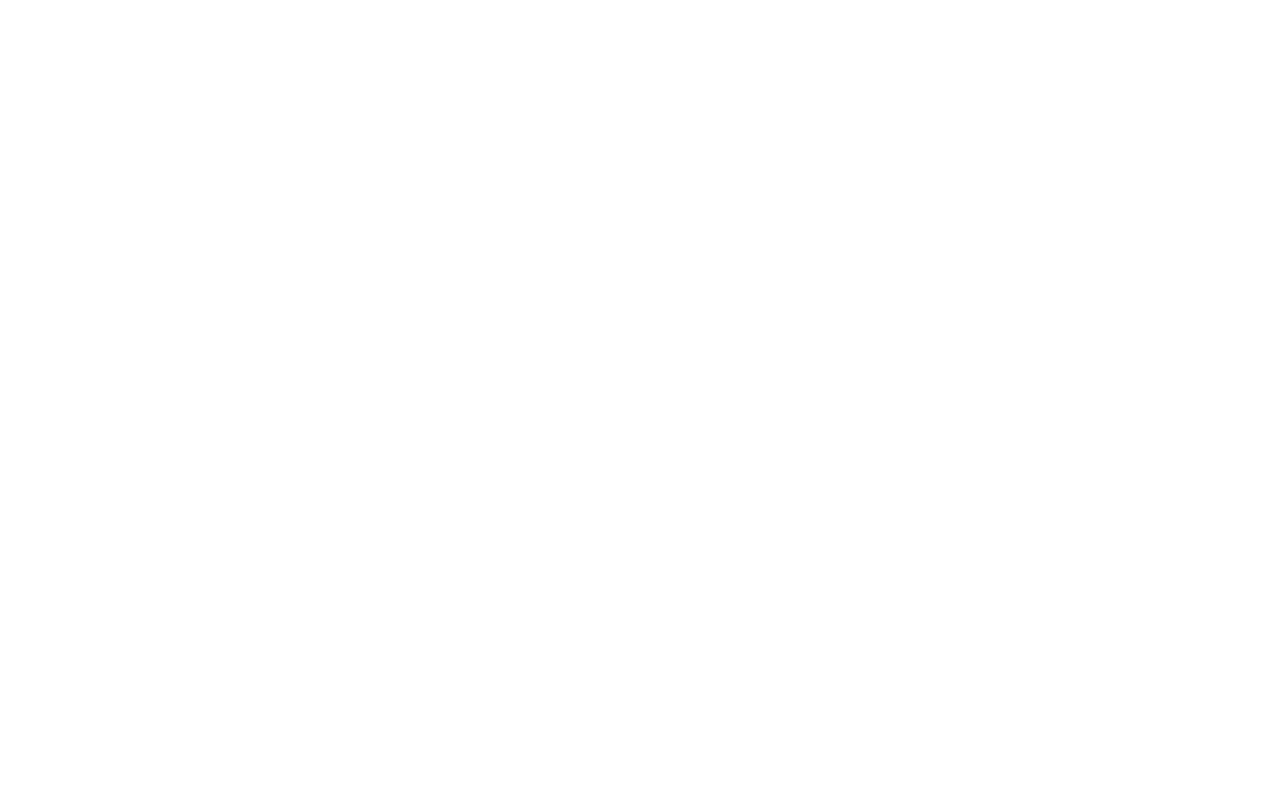
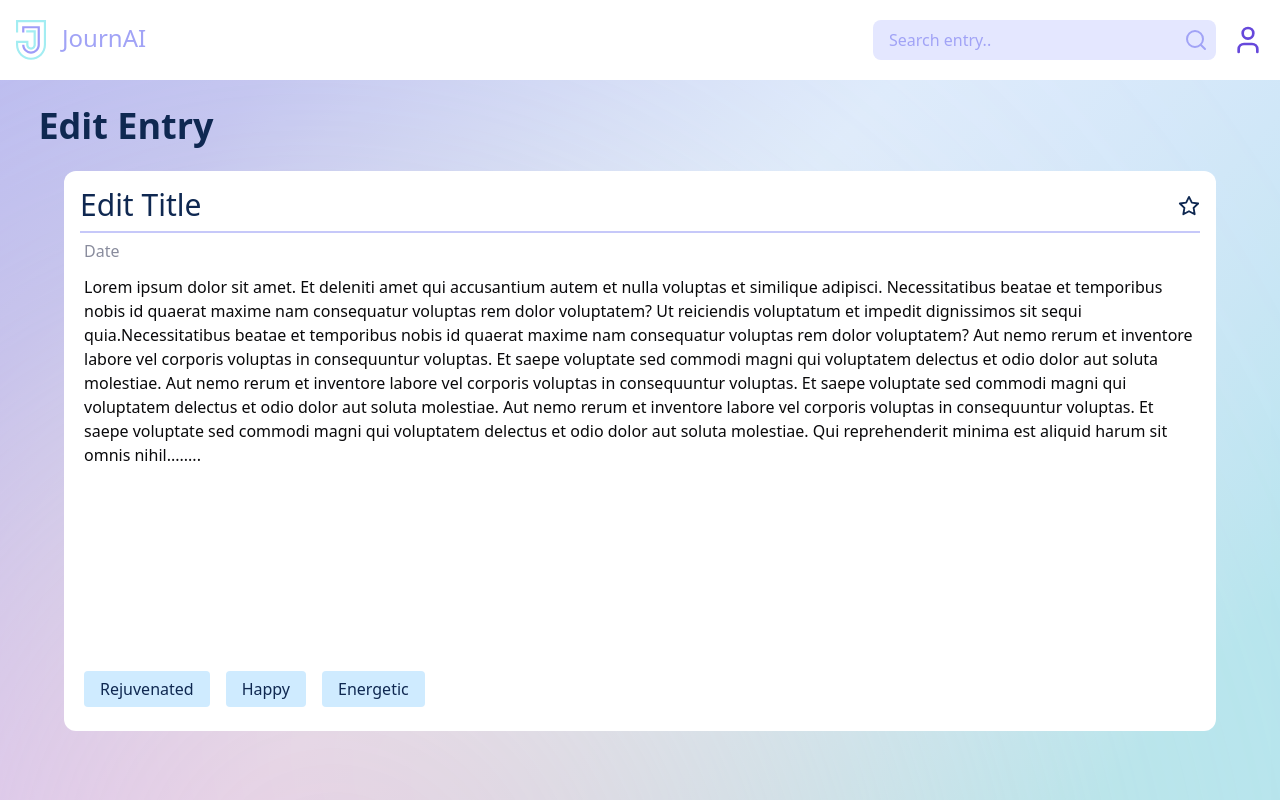
Before and after one commit to saanvi-iyer/journAI, a React app in the folder journAI/: page /edit in a window 1280 px wide. Before the commit this address had no page. Built offline with nearby package versions, Linux system fonts and the light colour scheme; the HTML template or start-up script is replaced by a standard one.

Commit message:
feat: Create and Edit pages

```diff
--- a/journAI/src/App.jsx
+++ b/journAI/src/App.jsx
@@ -9,6 +9,8 @@
 import  Login  from "./pages/Login"
 import  Signup  from "./pages/Signup"
 import Home from "./pages/Home"
+import Create from "./pages/Create"
+import Edit from "./pages/Edit"
 
 const App = () => {
   return (
@@ -19,6 +21,8 @@
           <Route exact path='/login' element={<Login/>} />
           <Route exact path='/signup' element={<Signup/>} />
           <Route exact path='/home' element={<Home/>} />
+          <Route exact path='/create' element={<Create/>}/>
+          <Route exact path='/edit' element={<Edit/>}/>
         </Routes>
       </Router>
     </>
--- a/journAI/src/components/Entry.jsx
+++ b/journAI/src/components/Entry.jsx
@@ -1,4 +1,5 @@
 import React from "react";
+import { useNavigate } from "react-router-dom";
 import { Expand } from "lucide-react";
 import { Star } from "lucide-react";
 import { useState } from "react";
@@ -7,15 +8,19 @@
 
 const Entry = () => {
   const [selected, setSelected] = useState(false);
+  const navigate = useNavigate();
+  function Edit() {
+    navigate("/edit");
+  }
   const toggleSelected = () => {
     setSelected(!selected);
   };
   return (
-    <div className="flex h-[70vh] w-[70vw] flex-col overflow-auto rounded-xl bg-white p-4">
+    <div className="flex h-[70vh] w-[68vw] flex-col overflow-auto rounded-xl bg-white p-4">
       <div className="flex items-center justify-between">
         <span className="mb-0.5 text-3xl text-deep-blue">Title</span>
         <div className="flex gap-x-4">
-          <Pencil className="w-[20px] " color="#0F2851" />
+          <Pencil onClick={Edit} className="w-[20px] " color="#0F2851" />
           <Expand className="w-[20px]" color="#0F2851" />
           <Star
             onClick={toggleSelected}
@@ -23,7 +28,7 @@
             className=" w-[22px] hover:cursor-pointer hover:fill-[#F2D382] active:scale-95"
             color="#0F2851"
           />
-          <Trash2 className="w-[20px] -ml-1" color="#FF4747"/>
+          <Trash2 className="-ml-1 w-[20px]" color="#FF4747" />
         </div>
       </div>
       <div className="my-1.5 h-0.5 w-full overflow-auto bg-violet/60" />
@@ -45,7 +50,7 @@
         et odio dolor aut soluta molestiae. Qui reprehenderit minima est aliquid
         harum sit omnis nihil........
       </p>
-      <div className="mb-2 mt-auto flex justify-start gap-x-4 ml-1">
+      <div className="mb-2 ml-1 mt-auto flex justify-start gap-x-4">
         <div className="bg-light-blue rounded px-4 py-1.5 font-medium">
           <p className="text-deep-blue">Rejuvenated</p>
         </div>
--- a/journAI/src/components/Navbar.jsx
+++ b/journAI/src/components/Navbar.jsx
@@ -11,15 +11,19 @@
         <p className="pb-1 pl-4 text-2xl text-violet">JournAI</p>
       </div>
       <div className="flex items-center justify-center">
-        <div className="relative">
+        <div className="relative ">
           <input
             type="text"
-            className="flex pr-10 h-10 w-full items-center justify-center gap-x-32 rounded-lg bg-violet px-4 focus:border-purple-plum focus:bg-lilac-petals focus:text-purple-plum focus:outline-none "
-            placeholder="Search entry..."
+            className="flex h-10 w-full items-center justify-center gap-x-32 rounded-lg bg-lilac-petals px-4 pr-24 placeholder:text-violet  focus:bg-white focus:text-purple-plum  focus:outline-violet "
+            placeholder="Search entry.."
           />
-          <Search className="absolute right-2 top-1/2 -translate-y-1/2" color="#ffffff" />
+          <Search
+            className="absolute right-2 top-1/2 -translate-y-1/2"
+            color="#A1A3F6"
+
+          />
         </div>
-        <User className="mx-4 h-10 w-auto" color="#D0D1FF" />
+        <User className="mx-4 h-8 w-auto" color="#6648DB" />
       </div>
     </div>
   );
--- a/journAI/src/components/ui/calendar.jsx
+++ b/journAI/src/components/ui/calendar.jsx
@@ -16,7 +16,7 @@
       showOutsideDays={showOutsideDays}
       className={cn("p-3", className)}
       classNames={{
-        months: "flex flex-col sm:flex-row space-y-2 sm:space-x-4 sm:space-y-0",
+        months: "flex flex-col sm:flex-row space-y-2 sm:space-x-4 sm:space-y-0 ",
         month: "space-y-2",
         caption: "flex justify-center pt-1 relative items-center",
         caption_label: "text-sm font-medium",
@@ -27,7 +27,7 @@
         ),
         nav_button_previous: "absolute left-1",
         nav_button_next: "absolute right-1",
-        table: "w-full border-collapse space-y-1",
+        table: "w-full border-collapse space-y-1 ",
         head_row: "flex",
         head_cell:
           "text-muted-foreground rounded-md w-9 font-normal text-[0.8rem]",
--- a/journAI/src/index.css
+++ b/journAI/src/index.css
@@ -79,12 +79,12 @@
     background-size: cover;
   }
   ::-webkit-scrollbar {
-    width: 6px;
+    width: 4px;
     height: 6px;
   }
 
   ::-webkit-scrollbar-thumb {
-    background-color: #ffc680;
+    background-color: #D0D1FF;
     border-radius: 6px;
   }
 
--- /dev/null
+++ b/journAI/src/pages/Create.jsx
@@ -0,0 +1,64 @@
+import React from "react";
+import Navbar from "../components/Navbar";
+import { useState } from "react";
+import { Star } from "lucide-react";
+
+const Create = () => {
+  const [selected, setSelected] = useState(false);
+  const toggleSelected = () => {
+    setSelected(!selected);
+  };
+  return (
+    <div className="background max-w-screen flex min-h-screen flex-col ">
+      <Navbar />
+      <div className="mt-[10vh] px-[3%]  py-[2%]">
+        <p className="text-4xl font-semibold text-deep-blue">Create Entry</p>
+      </div>
+      <div className="mx-auto flex h-[70vh] w-[90vw] flex-col overflow-auto rounded-xl bg-white p-4">
+        <div className="flex items-center justify-between">
+          <span className="mb-0.5 text-3xl text-deep-blue">Add Title</span>
+          <div className="flex gap-x-4">
+            <Star
+              onClick={toggleSelected}
+              fill={selected ? "#F2D382" : "white"}
+              className=" w-[22px] hover:cursor-pointer hover:fill-[#F2D382] active:scale-95"
+              color="#0F2851"
+            />
+          </div>
+        </div>
+        <div className="my-1.5 h-0.5 w-full overflow-auto bg-violet/60" />
+        <p className="text-dark-grey pl-1">Date</p>
+        <p className="ml-1 mt-3 w-fit">
+          Lorem ipsum dolor sit amet. Et deleniti amet qui accusantium autem et
+          nulla voluptas et similique adipisci. Necessitatibus beatae et
+          temporibus nobis id quaerat maxime nam consequatur voluptas rem dolor
+          voluptatem? Ut reiciendis voluptatum et impedit dignissimos sit sequi
+          quia.Necessitatibus beatae et temporibus nobis id quaerat maxime nam
+          consequatur voluptas rem dolor voluptatem? Aut nemo rerum et inventore
+          labore vel corporis voluptas in consequuntur voluptas. Et saepe
+          voluptate sed commodi magni qui voluptatem delectus et odio dolor aut
+          soluta molestiae. Aut nemo rerum et inventore labore vel corporis
+          voluptas in consequuntur voluptas. Et saepe voluptate sed commodi
+          magni qui voluptatem delectus et odio dolor aut soluta molestiae. Aut
+          nemo rerum et inventore labore vel corporis voluptas in consequuntur
+          voluptas. Et saepe voluptate sed commodi magni qui voluptatem delectus
+          et odio dolor aut soluta molestiae. Qui reprehenderit minima est
+          aliquid harum sit omnis nihil........
+        </p>
+        <div className="mb-2 ml-1 mt-auto flex justify-start gap-x-4">
+          <div className="bg-light-blue rounded px-4 py-1.5 font-medium">
+            <p className="text-deep-blue">Rejuvenated</p>
+          </div>
+          <div className="bg-light-blue rounded px-4 py-1.5 font-medium">
+            <p className="text-deep-blue">Happy</p>
+          </div>
+          <div className="bg-light-blue rounded px-4 py-1.5 font-medium">
+            <p className="text-deep-blue">Energetic</p>
+          </div>
+        </div>
+      </div>
+    </div>
+  );
+};
+
+export default Create;
--- /dev/null
+++ b/journAI/src/pages/Edit.jsx
@@ -0,0 +1,64 @@
+import React from "react";
+import Navbar from "../components/Navbar";
+import { useState } from "react";
+import { Star } from "lucide-react";
+
+const Edit = () => {
+  const [selected, setSelected] = useState(false);
+  const toggleSelected = () => {
+    setSelected(!selected);
+  };
+  return (
+    <div className="background max-w-screen flex min-h-screen flex-col ">
+      <Navbar />
+      <div className="mt-[10vh] px-[3%]  py-[2%]">
+        <p className="text-4xl font-semibold text-deep-blue">Edit Entry</p>
+      </div>
+      <div className="mx-auto flex h-[70vh] w-[90vw] flex-col overflow-auto rounded-xl bg-white p-4">
+        <div className="flex items-center justify-between">
+          <span className="mb-0.5 text-3xl text-deep-blue">Edit Title</span>
+          <div className="flex gap-x-4">
+            <Star
+              onClick={toggleSelected}
+              fill={selected ? "#F2D382" : "white"}
+              className=" w-[22px] hover:cursor-pointer hover:fill-[#F2D382] active:scale-95"
+              color="#0F2851"
+            />
+          </div>
+        </div>
+        <div className="my-1.5 h-0.5 w-full overflow-auto bg-violet/60" />
+        <p className="text-dark-grey pl-1">Date</p>
+        <p className="ml-1 mt-3 w-fit">
+          Lorem ipsum dolor sit amet. Et deleniti amet qui accusantium autem et
+          nulla voluptas et similique adipisci. Necessitatibus beatae et
+          temporibus nobis id quaerat maxime nam consequatur voluptas rem dolor
+          voluptatem? Ut reiciendis voluptatum et impedit dignissimos sit sequi
+          quia.Necessitatibus beatae et temporibus nobis id quaerat maxime nam
+          consequatur voluptas rem dolor voluptatem? Aut nemo rerum et inventore
+          labore vel corporis voluptas in consequuntur voluptas. Et saepe
+          voluptate sed commodi magni qui voluptatem delectus et odio dolor aut
+          soluta molestiae. Aut nemo rerum et inventore labore vel corporis
+          voluptas in consequuntur voluptas. Et saepe voluptate sed commodi
+          magni qui voluptatem delectus et odio dolor aut soluta molestiae. Aut
+          nemo rerum et inventore labore vel corporis voluptas in consequuntur
+          voluptas. Et saepe voluptate sed commodi magni qui voluptatem delectus
+          et odio dolor aut soluta molestiae. Qui reprehenderit minima est
+          aliquid harum sit omnis nihil........
+        </p>
+        <div className="mb-2 ml-1 mt-auto flex justify-start gap-x-4">
+          <div className="bg-light-blue rounded px-4 py-1.5 font-medium">
+            <p className="text-deep-blue">Rejuvenated</p>
+          </div>
+          <div className="bg-light-blue rounded px-4 py-1.5 font-medium">
+            <p className="text-deep-blue">Happy</p>
+          </div>
+          <div className="bg-light-blue rounded px-4 py-1.5 font-medium">
+            <p className="text-deep-blue">Energetic</p>
+          </div>
+        </div>
+      </div>
+    </div>
+  );
+};
+
+export default Edit;
--- a/journAI/tailwind.config.js
+++ b/journAI/tailwind.config.js
@@ -21,13 +21,14 @@
         violet: "#A1A3F6",
         "purple-plum": "#6648DB",
         "deep-blue": "#0F2851",
-        water: "#A3EDF2",
+        water: "#66E4EB",
         alert: "#FE8A8A",
         "violet-light": "#D0D1FF",
         "dust-grey": "#B0B2C3",
         "lilac-petals": "#E4E7FF",
         "dark-grey": "#898C9D",
         "light-blue": "#CFEBFF",
+        turquoise: "#58C6CD",
         border: "hsl(var(--border))",
         input: "hsl(var(--input))",
         ring: "hsl(var(--ring))",
```
Also changed, not shown: journAI/src/pages/Home.jsx (+17 -14 lines).
